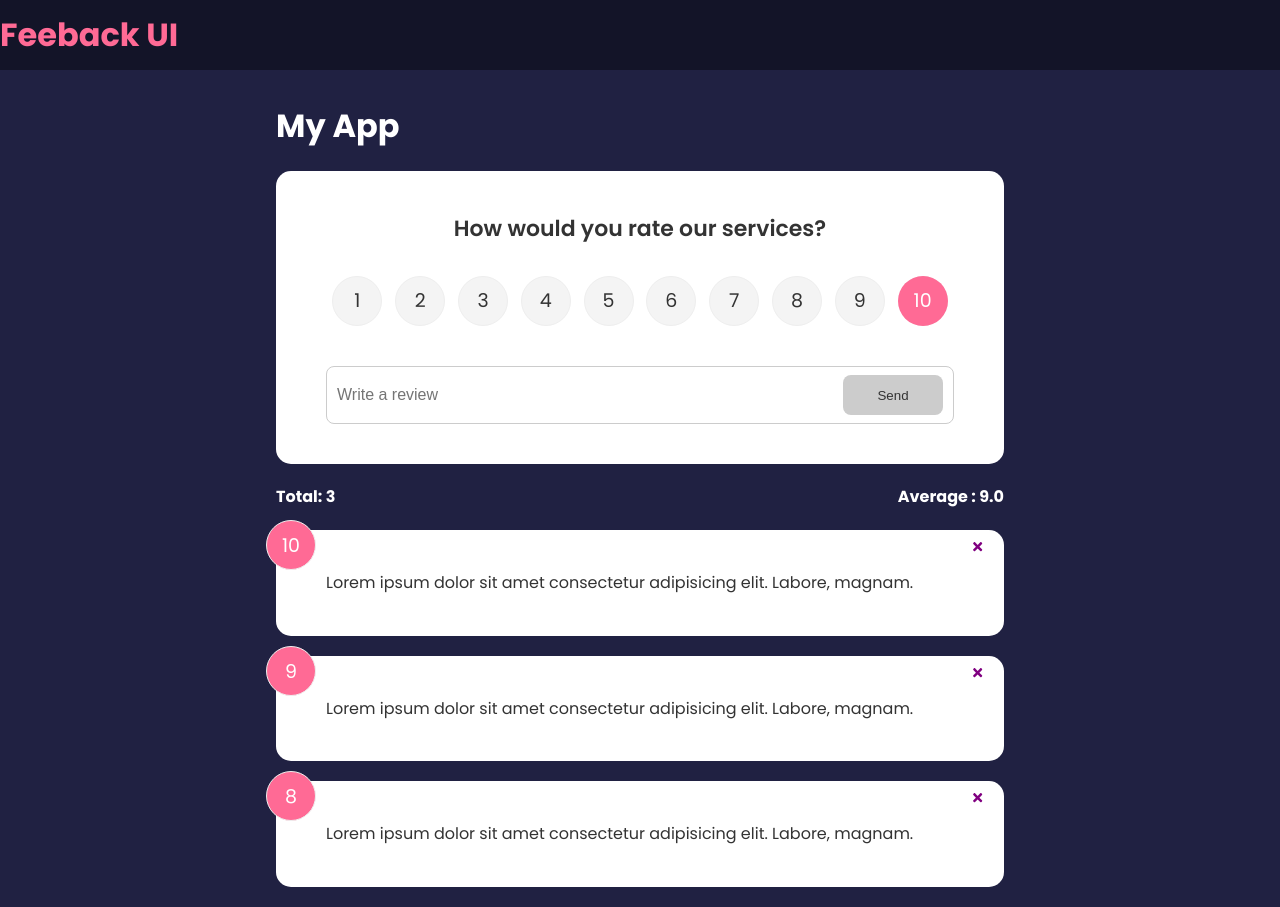
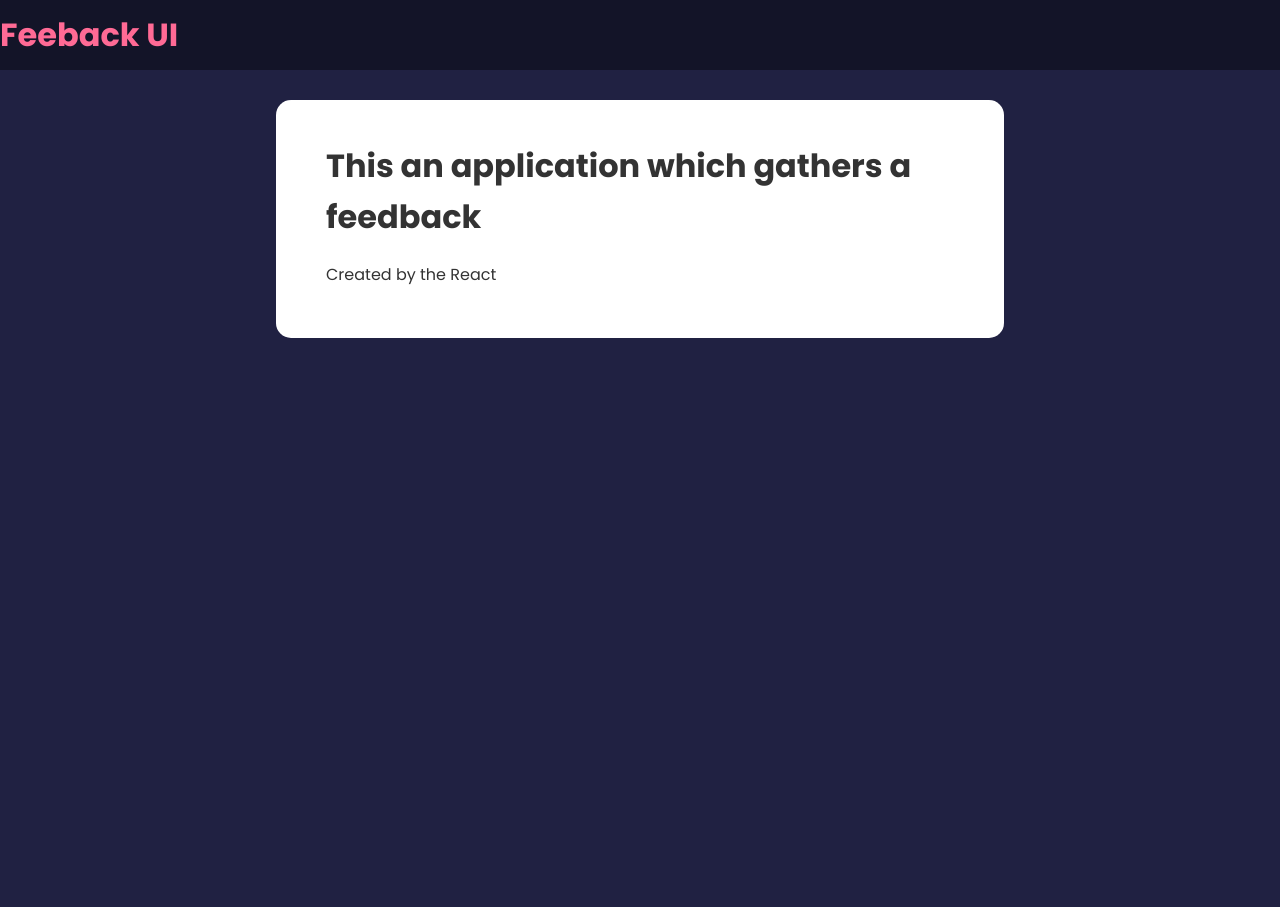
Before and after one commit to DimiTesting/FeedbackApp, a React (Create React App) app: page /about in a window 1280 px wide. After the commit the page ends 800 px from the top, so only its background shows below. Built offline with nearby package versions, Linux system fonts and the light colour scheme.

Commit message:
setting up Routes and About page

```diff
--- a/package.json
+++ b/package.json
@@ -9,6 +9,7 @@
     "react": "^18.2.0",
     "react-dom": "^18.2.0",
     "react-icons": "^5.0.1",
+    "react-router-dom": "^6.22.3",
     "react-scripts": "5.0.1",
     "uuid": "^9.0.1",
     "web-vitals": "^2.1.4"
--- a/src/App.js
+++ b/src/App.js
@@ -4,7 +4,9 @@
 import FeedbackStats from "./components/FeedbackStats"
 import FeedbackForm from "./components/FeedbackForm"
 import FeedbackData from "./FeedbackData"
+import AboutPage from './pages/AboutPage'
 import { useState } from "react"
+import {BrowserRouter as Router, Route, Routes} from "react-router-dom"
 
 const App = function App() {
 
@@ -20,15 +22,23 @@
     }
 
     return (
-        <>
-        <Header />
-        <div className="container">
-            <h1> My App </h1>
-            <FeedbackForm handleAdd={addFeedback} />
-            <FeedbackStats feedback={feedback}/>
-            <FeedbackList feedback={feedback} handleDelete={deleteFeedback}/>
-        </div>
-        </>
+        <Router>
+            <Header/>
+                <div className="container">
+                <Routes>
+                    <Route exact path="/" element={
+                        <>
+                        <FeedbackForm handleAdd={addFeedback} />
+                        <FeedbackStats feedback={feedback}/>
+                        <FeedbackList feedback={feedback} handleDelete={deleteFeedback}/>
+                        </>
+                    }>
+                    </Route>
+
+                    <Route path="/about" element={<AboutPage/>}/>
+                </Routes>
+                </div>
+        </Router>
     )
 }
 
--- a/src/components/FeedbackForm.js
+++ b/src/components/FeedbackForm.js
@@ -1,6 +1,6 @@
 import { useState } from "react"
-import Card from "./Card"
-import Button from "./Button"
+import Card from "./shared/Card"
+import Button from "./shared/Button"
 import RatingSelect from "./RatingSelect"
 
 function FeebackForm({handleAdd}) {
--- a/src/components/FeedbackItem.js
+++ b/src/components/FeedbackItem.js
@@ -1,5 +1,5 @@
 import PropTypes from "prop-types"
-import Card from "./Card.js"
+import Card from "./shared/Card"
 import { FaTimes } from "react-icons/fa"
 
 function FeedbackItem({item, handleDelete}) {
--- /dev/null
+++ b/src/pages/AboutPage.js
@@ -0,0 +1,14 @@
+import Card from "../components/shared/Card"
+
+function AboutPage() {
+    return (
+        <Card>
+            <div className="about">
+                <h1>This an application which gathers a feedback</h1>
+                <p>Created by the React</p>
+            </div>
+        </Card>
+    )
+}
+
+export default AboutPage
```
Also changed, not shown: src/components/shared/Button.js (renamed from src/components/Button.js), src/components/shared/Card.js (renamed from src/components/Card.js), 1 other file (tests, documents, lock files or other folders).
